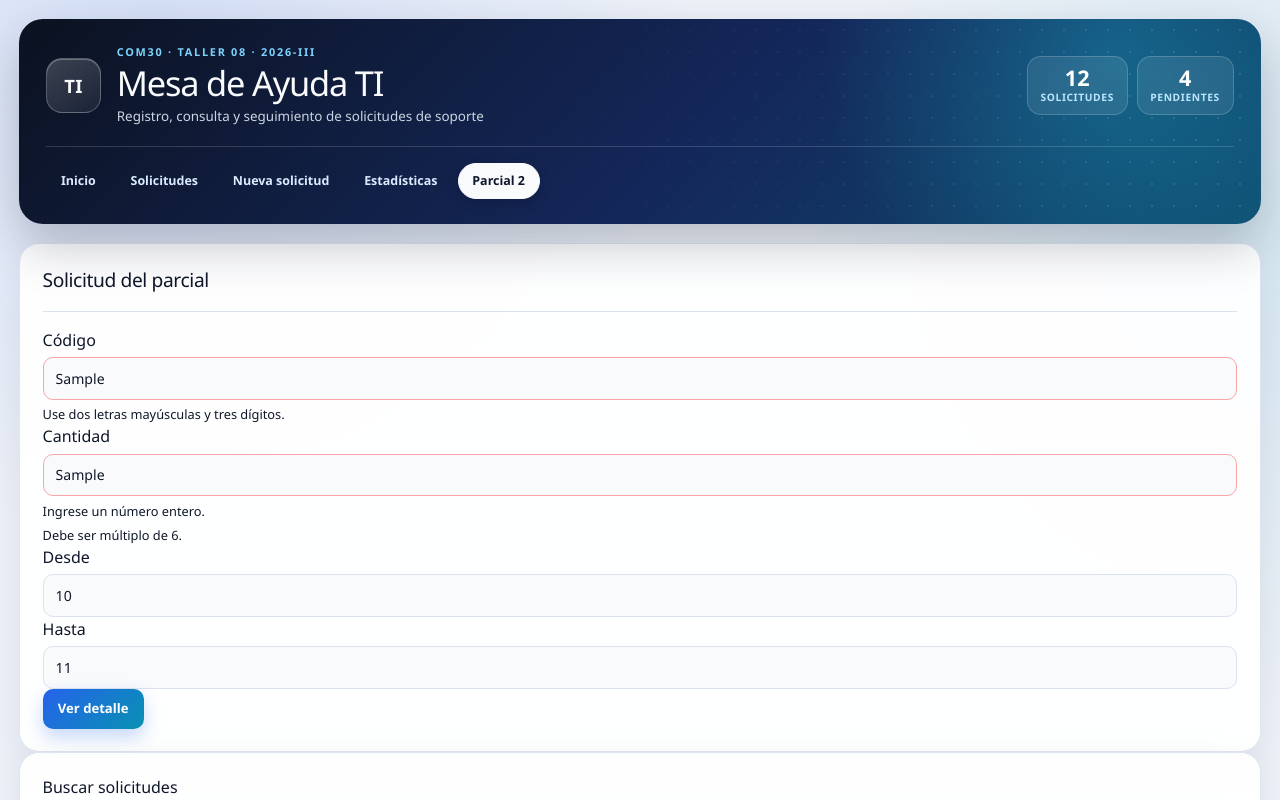
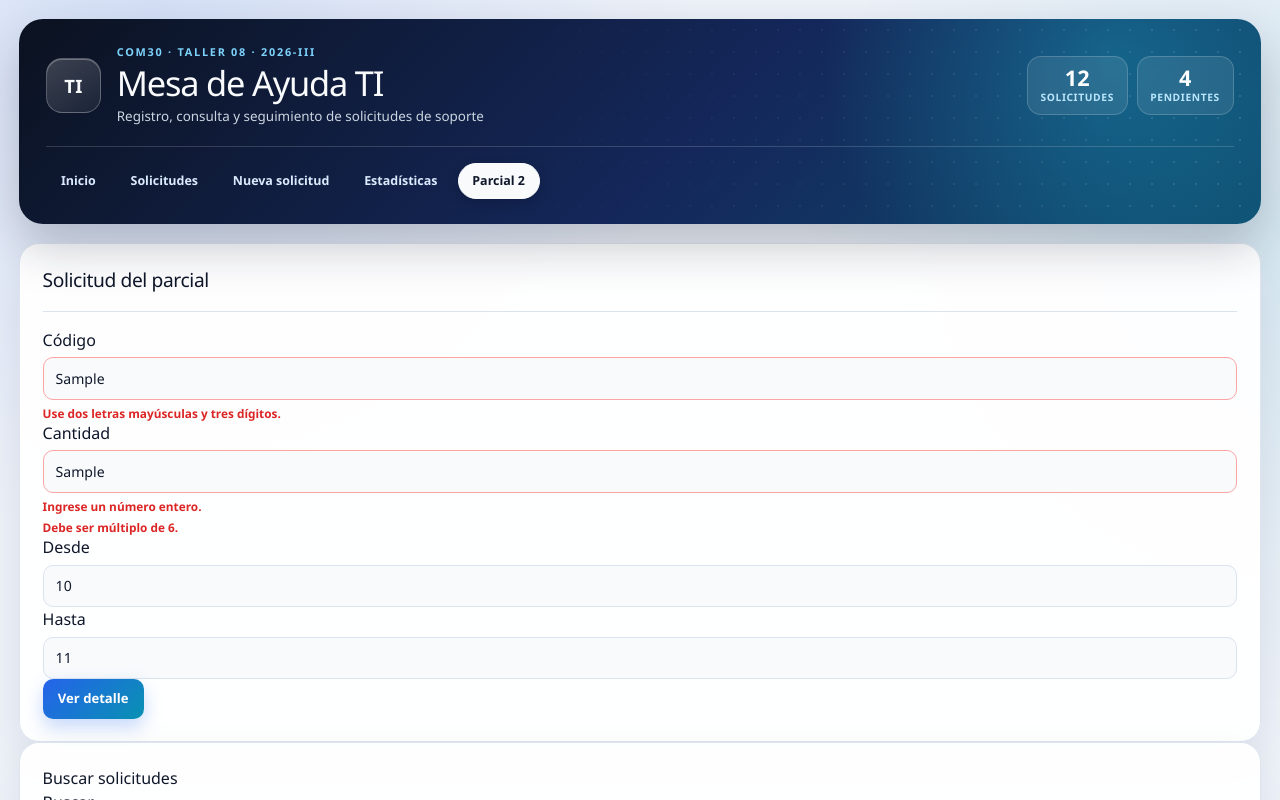
Before and after one commit to IngVictor2/com30-taller06-VictorMartinez, an Angular app: page /parcial2 in a window 1280 px wide. Both pictures are taken after typing "Sample", "Sample" into the empty fields and a click on the button "Ver detalle". Shown: the top 800 px of the page. Built offline with nearby package versions, Linux system fonts and the light colour scheme.

Commit message:
parcial2: R1 unifica los mensajes de error con el estilo del proyecto

```diff
--- a/src/app/parcial2/solicitud.html
+++ b/src/app/parcial2/solicitud.html
@@ -5,37 +5,37 @@
       <label for="codigo">Código</label>
       <input id="codigo" formControlName="codigo" placeholder="AB123">
       @if (campos.codigo.touched || campos.codigo.dirty) {
-        @if (campos.codigo.hasError('required')) { <small>Ingrese el código.</small> }
-        @if (campos.codigo.hasError('pattern')) { <small>Use dos letras mayúsculas y tres dígitos.</small> }
+        @if (campos.codigo.hasError('required')) { <p class="error">Ingrese el código.</p> }
+        @if (campos.codigo.hasError('pattern')) { <p class="error">Use dos letras mayúsculas y tres dígitos.</p> }
       }
     </div>
     <div class="campo">
       <label for="cantidad">Cantidad</label>
       <input id="cantidad" inputmode="numeric" formControlName="cantidad">
       @if (campos.cantidad.touched || campos.cantidad.dirty) {
-        @if (campos.cantidad.hasError('required')) { <small>Ingrese la cantidad.</small> }
-        @if (campos.cantidad.hasError('pattern')) { <small>Ingrese un número entero.</small> }
-        @if (campos.cantidad.hasError('min')) { <small>El mínimo es 1.</small> }
-        @if (campos.cantidad.hasError('max')) { <small>El máximo es {{ tope }}.</small> }
-        @if (campos.cantidad.hasError('multiplo')) { <small>Debe ser múltiplo de {{ m }}.</small> }
+        @if (campos.cantidad.hasError('required')) { <p class="error">Ingrese la cantidad.</p> }
+        @if (campos.cantidad.hasError('pattern')) { <p class="error">Ingrese un número entero.</p> }
+        @if (campos.cantidad.hasError('min')) { <p class="error">El mínimo es 1.</p> }
+        @if (campos.cantidad.hasError('max')) { <p class="error">El máximo es {{ tope }}.</p> }
+        @if (campos.cantidad.hasError('multiplo')) { <p class="error">Debe ser múltiplo de {{ m }}.</p> }
       }
     </div>
     <div class="campo">
       <label for="desde">Desde</label>
       <input id="desde" inputmode="numeric" formControlName="desde">
       @if ((campos.desde.touched || campos.desde.dirty) && campos.desde.invalid) {
-        <small>Ingrese un número entero para el inicio.</small>
+        <p class="error">Ingrese un número entero para el inicio.</p>
       }
     </div>
     <div class="campo">
       <label for="hasta">Hasta</label>
       <input id="hasta" inputmode="numeric" formControlName="hasta">
       @if ((campos.hasta.touched || campos.hasta.dirty) && campos.hasta.invalid) {
-        <small>Ingrese un número entero para el fin.</small>
+        <p class="error">Ingrese un número entero para el fin.</p>
       }
       @if (formulario.hasError('hastaMayor') &&
            (campos.desde.touched || campos.desde.dirty || campos.hasta.touched || campos.hasta.dirty)) {
-        <small>Hasta debe ser mayor que desde.</small>
+        <p class="error error-grupo">Hasta debe ser mayor que desde.</p>
       }
     </div>
     <button class="btn btn-primario" type="submit">Ver detalle</button>
```
